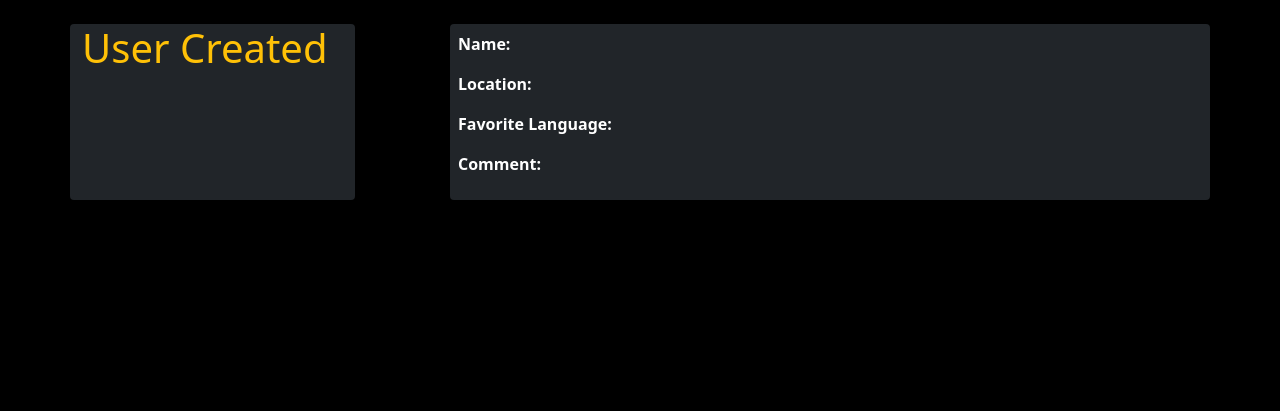
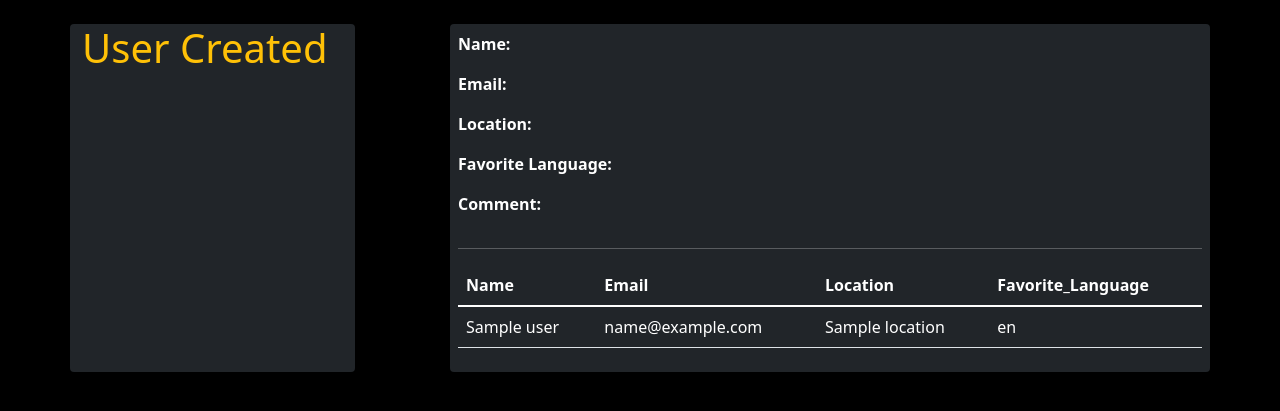
Before and after one commit to vircabading/coding_dojo_python_stack_flask_mysql_validation_email_validation, a Flask app: template flask_app/templates/user_show.html in a window 1280 px wide. Shown: the part 82-493 px from the top of the page. Run offline with Flask 2, Linux system fonts and the light colour scheme; the template is opened without the code that fills it: most values are stand-ins (such as "Sample title", 1, 10 or a date in 2020).

Commit message:
add email validation and display all users

```diff
--- a/flask_app/templates/index.html
+++ b/flask_app/templates/index.html
@@ -60,6 +60,11 @@
             <div class="form-group mb-2">
               <label class="form-label" for="email">Email :</label>
                <input class="form-control" type="email" id="email" name="email">
+               {% for message in get_flashed_messages(category_filter='error_user_email')  %}   <!-- Displays any existing Error Messages-->
+                 <p class="alert alert-danger">
+                   {{ message }}
+                 </p>
+               {% endfor %}
             </div>
             <!-- **** LOCATION DROP DOWWN ******* -->
             <div class="form-group  mb-2">
--- a/flask_app/templates/user_show.html
+++ b/flask_app/templates/user_show.html
@@ -43,6 +43,10 @@
             <p>{{ user.name }}</p>
           </div>
           <div class="row">
+            <strong>Email: </strong>
+            <p>{{ user.email }}</p>
+          </div>
+          <div class="row">
             <strong>Location: </strong>
             <p>{{ user.location }}</p>
           </div>
@@ -54,6 +58,25 @@
             <strong>Comment: </strong>
             <p>{{ user.comment }}</p>
           </div>
+          <hr>
+          <table class="table">
+            <thead class="thead thead-dark">
+              <tr>
+                <th>Name</th>
+                <th>Email</th>
+                <th>Location</th>
+                <th>Favorite_Language</th>
+              </tr>
+            </thead>
+            {% for user in all_users %}           <!-- when iterating list of dictionaries, get a dict as each user not an index! -->
+              <tr>
+                <td>{{ user.name }}</td>
+                <td>{{ user.email }}</td>
+                <td>{{ user.location }}</td>
+                <td>{{ user.fav_language }}</td>
+              </tr>
+            {% endfor %}
+          </table>
         </div>
       </div>
     </div>
```
Also changed, not shown: flask_app/controllers/users_controller.py (+7 -3 lines), flask_app/models/users_model.py (+12 -3 lines). Lines whose indentation alone changed are shown as unchanged.
